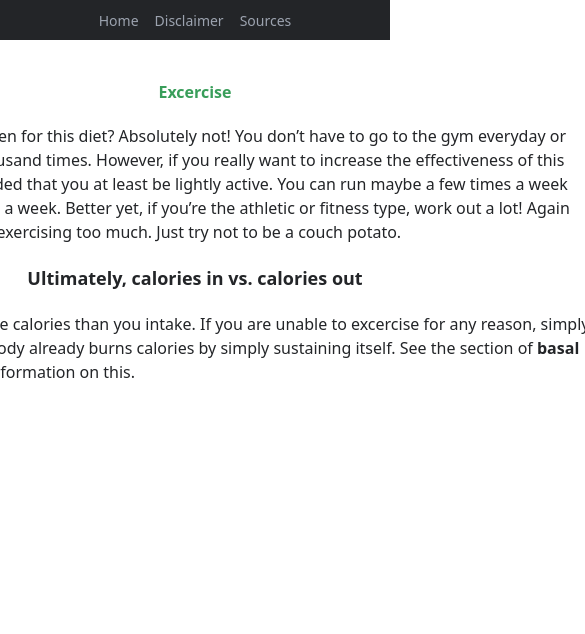
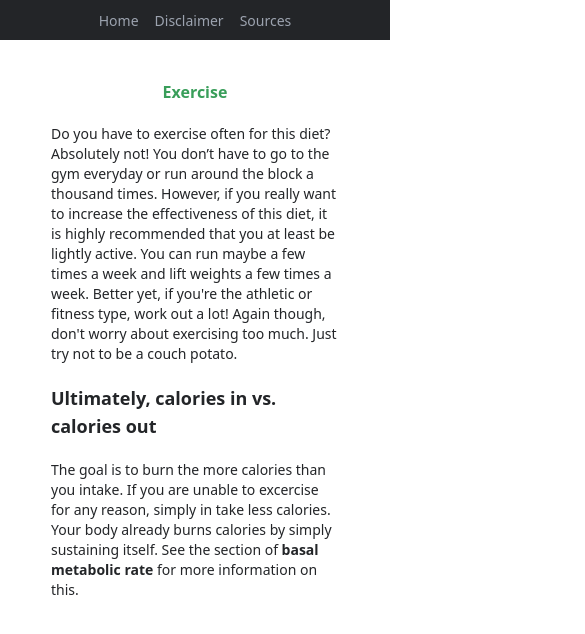
Before and after one commit to Ahljenn/metabolite, a Next.js app: page /exercise in a window 390 px wide. Shown: the top 634 px of the page, 585 px wide, since content can reach past the window. Built offline with nearby package versions, Linux system fonts and the light colour scheme.

Commit message:
mobile view for exercise and supplements

```diff
--- a/pages/exercise/index.tsx
+++ b/pages/exercise/index.tsx
@@ -1,32 +1,35 @@
 import Head from 'next/head';
 
-const Excercise: React.FC = (): JSX.Element => {
+const Exercise: React.FC = (): JSX.Element => {
   return (
     <>
       <Head>
-        <title>Excercise | Metabolite</title>
+        <title>Exercise | Metabolite</title>
         <link rel="icon" href="/favicon.png" />
       </Head>
+
       <section className="flex flex-col items-center mt-5 ">
-        <h2 className="font-bold text-md sm:text-2xl text-primary mt-5">Excercise</h2>
-        <p className="mt-5 w-[50rem]">
+        <h2 className="font-bold text-md sm:text-2xl text-primary mt-5">Exercise</h2>
+        <div className="w-[18rem] sm:w-[40rem] text-sm sm:text-xl">
+          <p className="mt-5">
             Do you have to exercise often for this diet? Absolutely not! You don’t have to go to the
             gym everyday or run around the block a thousand times. However, if you really want to
             increase the effectiveness of this diet, it is highly recommended that you at least be
-          lightly active. You can run maybe a few times a week and lift weights a few times a week.
-          Better yet, if you’re the athletic or fitness type, work out a lot! Again though, don’t
-          worry about exercising too much. Just try not to be a couch potato.
+            lightly active. You can run maybe a few times a week and lift weights a few times a
+            week. Better yet, if you&apos;re the athletic or fitness type, work out a lot! Again
+            though, don&apos;t worry about exercising too much. Just try not to be a couch potato.
           </p>
           <h3 className="mt-5 font-bold text-lg">Ultimately, calories in vs. calories out</h3>
-        <p className="mt-5 w-[50rem]">
-          The goal is to burn the more calories than you intake. If you are unable to excercise for
-          any reason, simply in take less calories. Your body already burns calories by simply
-          sustaining itself. See the section of <b>basal metabolic rate</b> for more information on
-          this.
+          <p className="mt-5">
+            The goal is to burn the more calories than you intake. If you are unable to excercise
+            for any reason, simply in take less calories. Your body already burns calories by simply
+            sustaining itself. See the section of <b>basal metabolic rate</b> for more information
+            on this.
           </p>
+        </div>
       </section>
     </>
   );
 };
 
-export default Excercise;
+export default Exercise;
--- a/pages/supplements/index.tsx
+++ b/pages/supplements/index.tsx
@@ -7,23 +7,24 @@ const Supplements: React.FC = (): JSX.Element => {
         <title>Supplements | Metabolite</title>
         <link rel="icon" href="/favicon.png" />
       </Head>
+
       <section className="flex flex-col items-center mt-5 ">
         <h2 className="font-bold text-md sm:text-2xl text-primary mt-5">Supplements</h2>
-        <p>There are many supplements you can take, but the most important ones are:</p>
-        <ul className="mt-5 list-disc text-left w-[50rem] flex flex-col gap-5">
+        <div className="w-[18rem] sm:w-[40rem] text-sm sm:text-xl">
+          <ul className="list-disc my-5">
             <li>
               MCT Oil - This oil is composed of fat that burns fast. This helps the fat-burning
-            process faster, skipping glucose in the energy order. The oil also gives you more energy
-            quickly as fat burns slow, making you feel tired sometimes.{' '}
+              process faster, skipping glucose in the energy order. The oil also gives you more
+              energy quickly as fat burns slow, making you feel tired sometimes.{' '}
             </li>
             <li>
               Keto BHB - BHB is a type of ketone hormone that is created during ketosis. If you take
-            BHB, you’re essentially giving your body extra ketones to burn fat. Taking this does not
-            automatically put you in ketosis, but it does help start it or amplify it.
+              BHB, you&apos;re essentially giving your body extra ketones to burn fat. Taking this
+              does not automatically put you in ketosis, but it does help start it or amplify it.
             </li>
             <li>
-            Fish Oil (Omega-3) - Omega-3s are important because they stimulate the burning of fat in
-            your body, helping you to further amplify your ketosis.
+              Fish Oil (Omega-3) - Omega-3s are important because they stimulate the burning of fat
+              in your body, helping you to further amplify your ketosis.
             </li>
             <li>
               Multivitamins - Again, it is more important to be healthy than to lose weight. If you
@@ -31,6 +32,7 @@ const Supplements: React.FC = (): JSX.Element => {
               may stall a lot and get stuck.
             </li>
           </ul>
+        </div>
       </section>
     </>
   );
```
Lines whose indentation alone changed are shown as unchanged.
